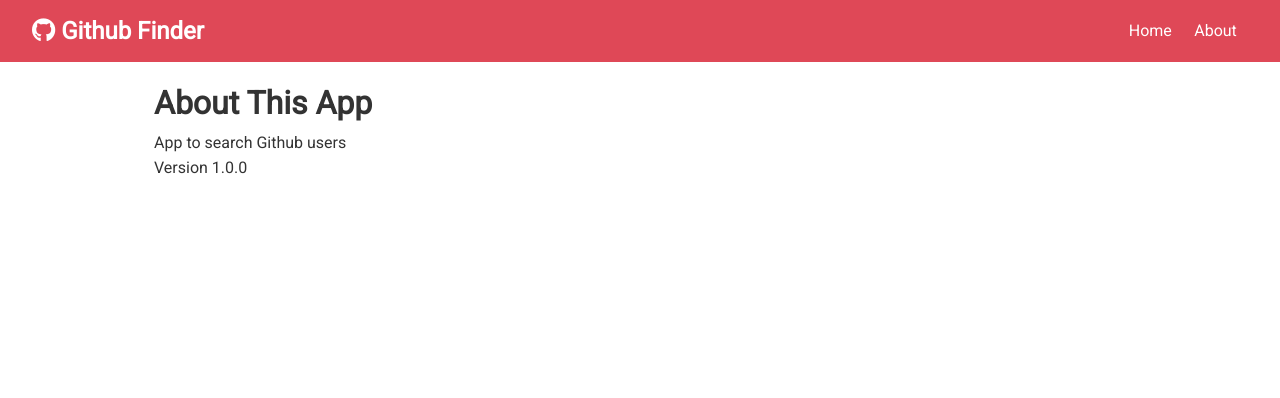
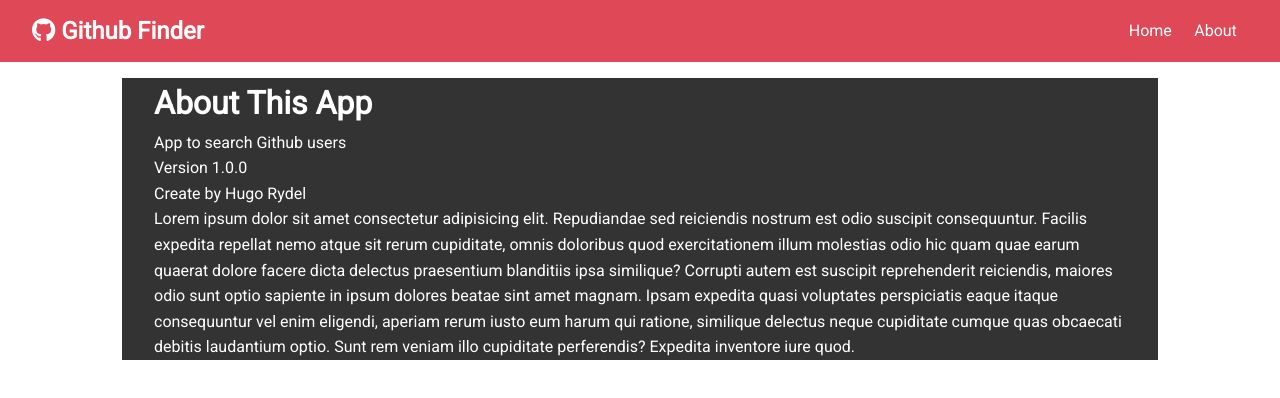
Before and after one commit to hugorydel/github-finder, a React (Create React App) app: page /about in a window 1280 px wide. Shown: the top 398 px of the page. Built offline with nearby package versions, Linux system fonts and the light colour scheme.

Commit message:
Context 4

```diff
--- a/src/App.js
+++ b/src/App.js
@@ -7,28 +7,13 @@ import Users from './components/users/Users';
 import User from './components/users/User';
 import Search from './components/users/Search';
 import About from './components/pages/About';
-import axios from 'axios';
 import Alert from './components/layout/Alert';
 
 import GithubState from './context/github/GithubState';
 import './App.css';
 
 const App = () => {
-	const [repos, setRepos] = useState([]);
-	const [loading, setLoading] = useState(false);
 	const [alert, setAlert] = useState(null);
-
-	//Sends all repositories of the user
-	const getUserRepos = async username => {
-		setLoading(true);
-
-		const res = await axios.get(
-			`https://api.github.com/users/${username}/repos?per_page=6&sort=created:asc&client_id=${process.env.REACT_APP_GITHUB_CLIENT_ID}&client_secret=${process.env.REACT_APP_GITHUB_CLIENT_SECRET}`
-		);
-
-		setRepos(res.data);
-		setLoading(false);
-	};
 
 	// Set Alert
 	const showAlert = (message, type) => {
@@ -55,13 +40,7 @@ const App = () => {
 								)}
 							/>
 							<Route exact path='/about' component={About} />
-							<Route
-								exact
-								path='/user/:login'
-								render={props => (
-									<User {...props} getUserRepos={getUserRepos} repos={repos} />
-								)}
-							/>
+							<Route exact path='/user/:login' component={User} />
 						</Switch>
 					</div>
 				</div>
--- a/src/components/pages/About.js
+++ b/src/components/pages/About.js
@@ -1,13 +1,27 @@
 /** @format */
 
-import React, { Fragment } from 'react';
+import React from 'react';
 
 const About = () => {
 	return (
-		<div className='container'>
+		<div className='container bg-dark'>
 			<h1>About This App</h1>
 			<p>App to search Github users</p>
 			<p>Version 1.0.0</p>
+			<p>Create by Hugo Rydel</p>
+			<p>
+				Lorem ipsum dolor sit amet consectetur adipisicing elit. Repudiandae sed
+				reiciendis nostrum est odio suscipit consequuntur. Facilis expedita
+				repellat nemo atque sit rerum cupiditate, omnis doloribus quod
+				exercitationem illum molestias odio hic quam quae earum quaerat dolore
+				facere dicta delectus praesentium blanditiis ipsa similique? Corrupti
+				autem est suscipit reprehenderit reiciendis, maiores odio sunt optio
+				sapiente in ipsum dolores beatae sint amet magnam. Ipsam expedita quasi
+				voluptates perspiciatis eaque itaque consequuntur vel enim eligendi,
+				aperiam rerum iusto eum harum qui ratione, similique delectus neque
+				cupiditate cumque quas obcaecati debitis laudantium optio. Sunt rem
+				veniam illo cupiditate perferendis? Expedita inventore iure quod.
+			</p>
 		</div>
 	);
 };
--- a/src/components/users/User.js
+++ b/src/components/users/User.js
@@ -2,15 +2,14 @@
 
 import Spinner from '../layout/Spinner';
 import Repos from '../repos/Repos';
-import PropTypes from 'prop-types';
 import React, { useEffect, Fragment, useContext } from 'react';
 import { Link } from 'react-router-dom';
 import GithubContext from '../../context/github/githubContext';
 
-const User = ({ getUserRepos, repos, match }) => {
+const User = ({ match }) => {
 	const githubContext = useContext(GithubContext);
 
-	const { getUser, loading, user } = githubContext;
+	const { getUser, getUserRepos, repos, loading, user } = githubContext;
 	//Adding brackets ends the loop after 1 repeat
 	useEffect(() => {
 		getUser(match.params.login);
@@ -115,9 +114,4 @@ const User = ({ getUserRepos, repos, match }) => {
 	);
 };
 
-User.propTypes = {
-	repos: PropTypes.array.isRequired,
-	getUserRepos: PropTypes.func.isRequired,
-};
-
 export default User;
--- a/src/context/github/GithubState.js
+++ b/src/context/github/GithubState.js
@@ -1,4 +1,4 @@
-import React, { userReducer, useReducer } from 'react';
+import React, { useReducer } from 'react';
 import axios from 'axios';
 import GithubContext from './githubContext';
 import GithubReducer from './githubReducer';
@@ -24,7 +24,7 @@ const GithubState = props => {
 	//Search Users
 
 	const searchUsers = async text => {
-		setLoading(true);
+		setLoading();
 
 		const res = await axios.get(
 			`https://api.github.com/search/users?q=${text}&client_id=${process.env.REACT_APP_GITHUB_CLIENT_ID}&client_secret=${process.env.REACT_APP_GITHUB_CLIENT_SECRET}`
@@ -45,6 +45,14 @@ const GithubState = props => {
 	};
 
 	// Get Repos
+	const getUserRepos = async username => {
+		setLoading();
+
+		const res = await axios.get(
+			`https://api.github.com/users/${username}/repos?per_page=6&sort=created:asc&client_id=${process.env.REACT_APP_GITHUB_CLIENT_ID}&client_secret=${process.env.REACT_APP_GITHUB_CLIENT_SECRET}`
+		);
+		dispatch({ type: GET_REPOS, payload: res.data });
+	};
 
 	// Clear users
 	const clearUsers = () => dispatch({ type: CLEAR_USERS });
@@ -65,6 +73,7 @@ const GithubState = props => {
 				setLoading,
 				clearUsers,
 				getUser,
+				getUserRepos,
 			}}>
 			{props.children}
 		</GithubContext.Provider>
--- a/src/context/github/githubReducer.js
+++ b/src/context/github/githubReducer.js
@@ -21,6 +21,12 @@ export default (state, action) => {
 				users: [],
 				loading: false,
 			};
+		case GET_REPOS:
+			return {
+				...state,
+				repos: action.payload,
+				loading: false,
+			};
 		case GET_USER:
 			return {
 				...state,
@@ -33,7 +39,6 @@ export default (state, action) => {
 				...state,
 				loading: true,
 			};
-			break;
 
 		default:
 			break;
```
